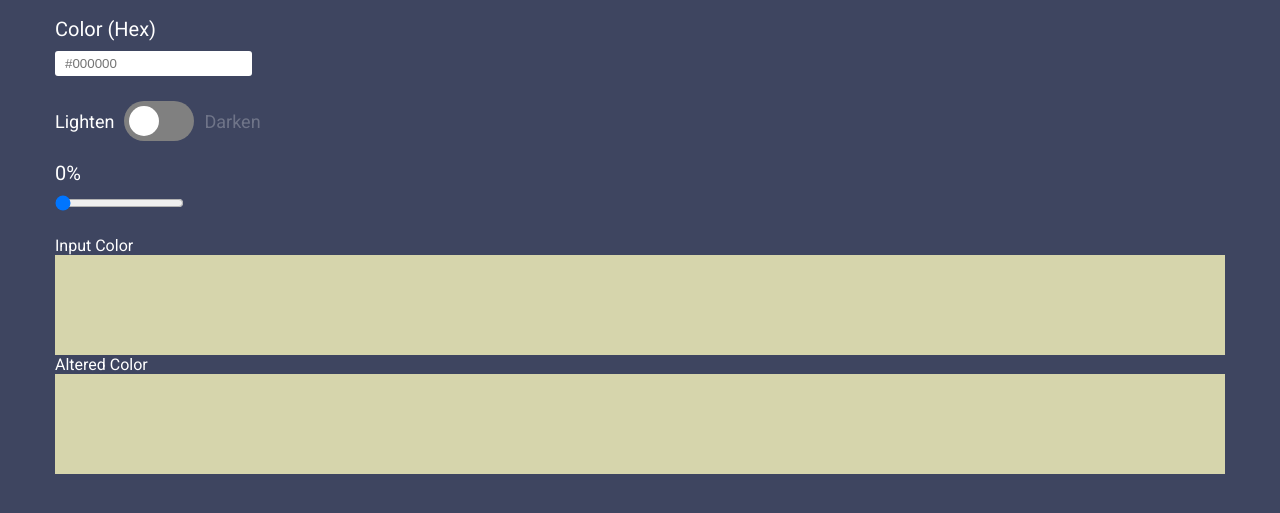
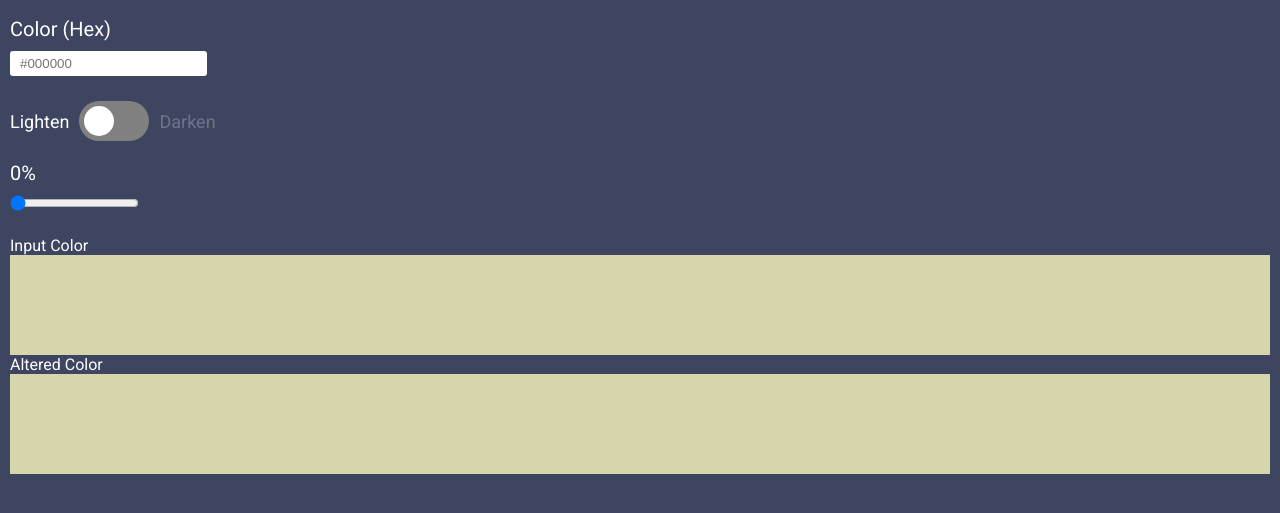
Before and after one commit to Zakharigolubi/color-tool, a plain HTML site: page index.html in a window 1280 px wide. Shown: the part 61-574 px from the top of the page. Drawn offline with Linux system fonts and the light colour scheme.

Commit message:
changed styles

```diff
--- a/index.css
+++ b/index.css
@@ -9,7 +9,7 @@ body {
   color: white;
 }
 .container {
-  padding: 0 55px;
+  padding: 0 10px;
 }
 .title {
   text-align: center;
```
